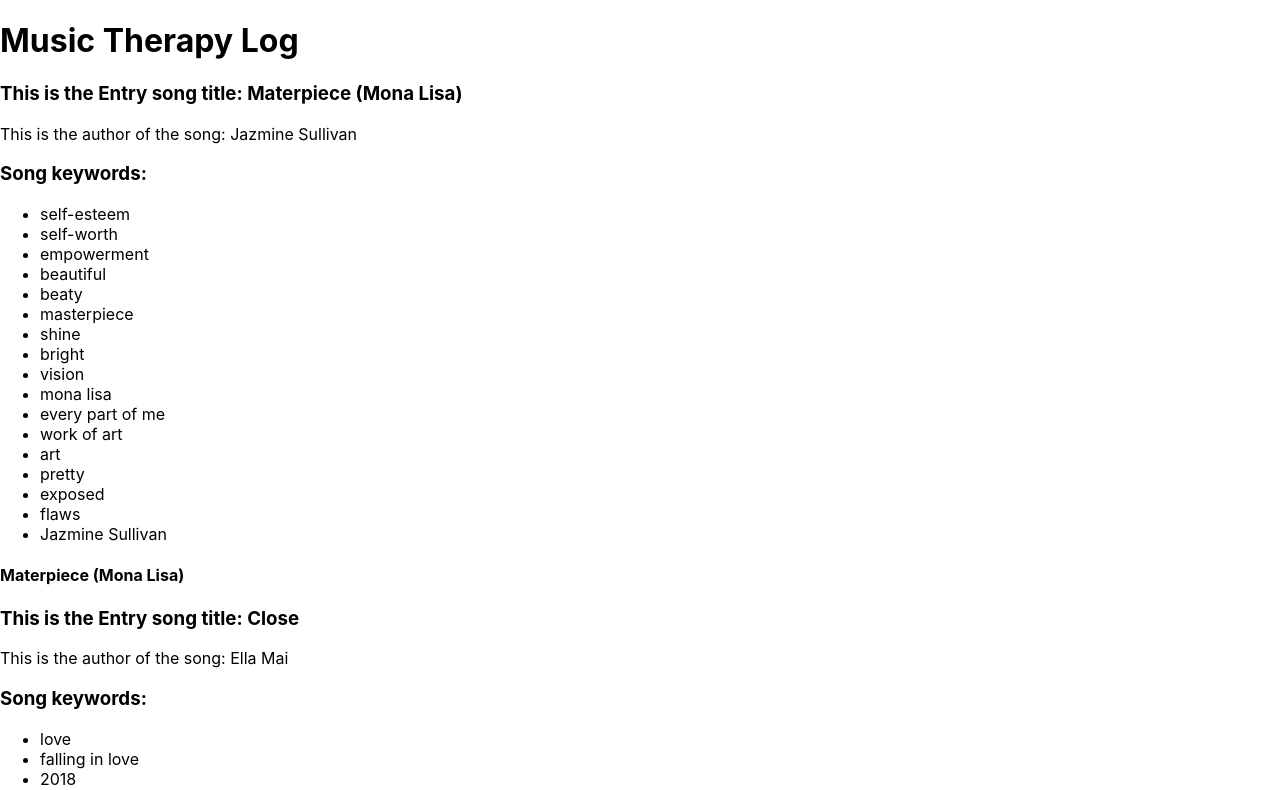
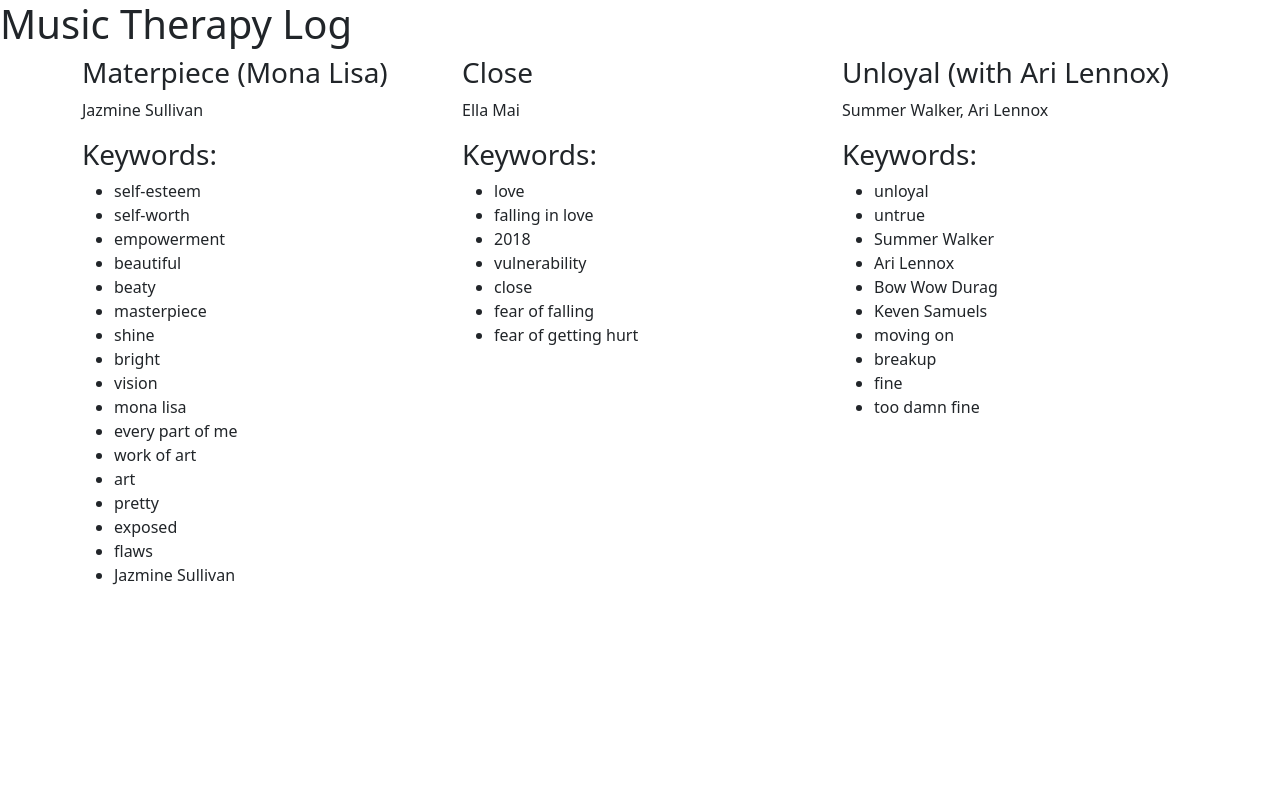
Before and after one commit to wtharden3/six-months, a React (Create React App) app: page / in a window 1280 px wide. Shown: the top 790 px of the page. Built offline with nearby package versions, Linux system fonts and the light colour scheme.

Commit message:
add bootstrap to stylesheet and entry formatting

```diff
--- a/package.json
+++ b/package.json
@@ -8,7 +8,7 @@
     "@testing-library/user-event": "^13.2.1",
     "bootstrap": "^5.2.0",
     "react": "^18.2.0",
-    "react-bootstrap": "^2.4.0",
+    "react-bootstrap": "^2.5.0",
     "react-dom": "^18.2.0",
     "react-scripts": "5.0.1",
     "web-vitals": "^2.1.0"
--- a/src/App.css
+++ b/src/App.css
@@ -1 +1,2 @@
 /* App.css */
+@import 'bootstrap/dist/css/bootstrap.min.css';
--- a/src/component/Entry.js
+++ b/src/component/Entry.js
@@ -10,11 +10,10 @@ function Entry(props){
 
   return(
     <React.Fragment>
-      <h3>This is the Entry song title: {title}</h3>
-      <p>This is the author of the song: {author}</p>
-      <h3>Song keywords: </h3>
+      <h3>{title}</h3>
+      <p>{author}</p>
+      <h3>Keywords: </h3>
       <ul>{displayKewords}</ul>
-      <h4>{title}</h4>
     </React.Fragment>
   )
 }
--- a/src/component/Feed.js
+++ b/src/component/Feed.js
@@ -9,8 +9,6 @@ function Feed(props){
   const [entryArr, setEntryArr] = useState([]);
 
   useEffect(() => {
-    console.log(data == entryArr);
-    console.log(entryArr);
     setEntryArr(getEntry(data));
   }, [data]);
 
@@ -23,10 +21,8 @@ function Feed(props){
   }
 
   const displayEntries = entryArr.map( (entry, index) => {
-    console.log(data);
-    console.log(data[entry]);
     return(
-      <Col sm="2">
+      <Col>
         <Entry entry={data[entry]} />
       </Col>
     )
@@ -36,9 +32,6 @@ function Feed(props){
     <Container>
       <Row>
         {displayEntries}
-        <Col>
-          {`entries: ${entryArr}`}
-        </Col>
       </Row>
     </Container>
   )
--- a/src/data.js
+++ b/src/data.js
@@ -45,6 +45,27 @@ const data = {
       preBridge2: ['Cause you the only one out of everybody', 'Who gon\' go out of the way to show me all the ways']
     }
   },
+  entry3: {
+    entryid: 3,
+    returnEntryId: function(){
+      return this.entryid;
+    },
+    title: 'Unloyal (with Ari Lennox)',
+    subtitle: 'Still Over It',
+    author: 'Summer Walker, Ari Lennox',
+    url: 'https://webwhit.com',
+    year: 2021,
+    feelings: 'This is a chill song',
+    playOnRepeat: true,
+    keywords: ['unloyal', 'untrue', 'Summer Walker', 'Ari Lennox', 'Bow Wow Durag', 'Keven Samuels', 'moving on', 'breakup', 'fine', 'too damn fine'],
+    entryDate: '8/5/2022',
+    lyrics: {
+      verse1: ['I aint takin yo shit today', 'I aint taking yo shit tomorrow', 'we can do it my way so', 'I aint sticking round','no, I ain\'t stickin\' round', 'you just want to pay with my heart yeah', 'I seen you with the girl at the party'],
+      hook: ['I guess I\'m unloyal baby', 'I guess I\'m untrue'],
+      verse2: ['You think that I need you boy you funny', 'got my own money so I\ma show you', 'you swear that i\'ll be lonely','guess you don\'t know me', 'guess you don\'t know'],
+      verse3: ['said you can pick up you\'re shit (no)', 'acting like you payin fo shit (broke)', 'tell me how a grown man so childish', 'always in kevin samuels comments', 'yo think i\'m just gonna stand on by an watch you waste my time']
+    }
+  }
 }
 
 module.exports = data
```
Also changed, not shown: 1 other file (tests, documents, lock files or other folders).
